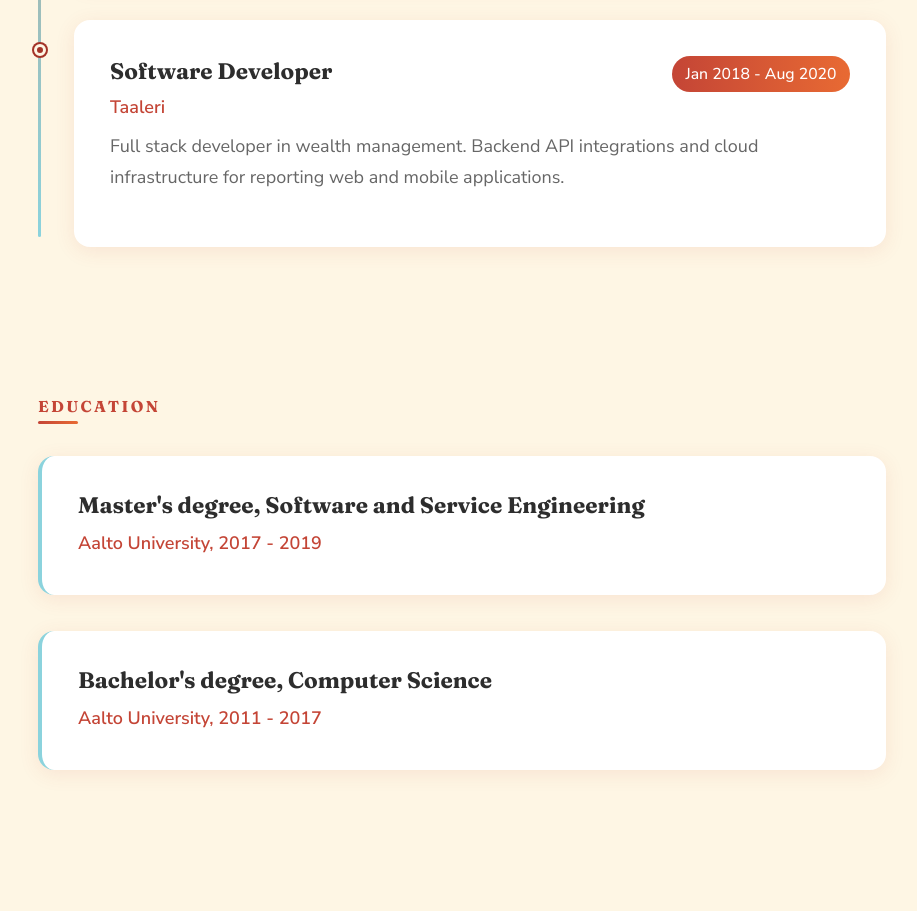
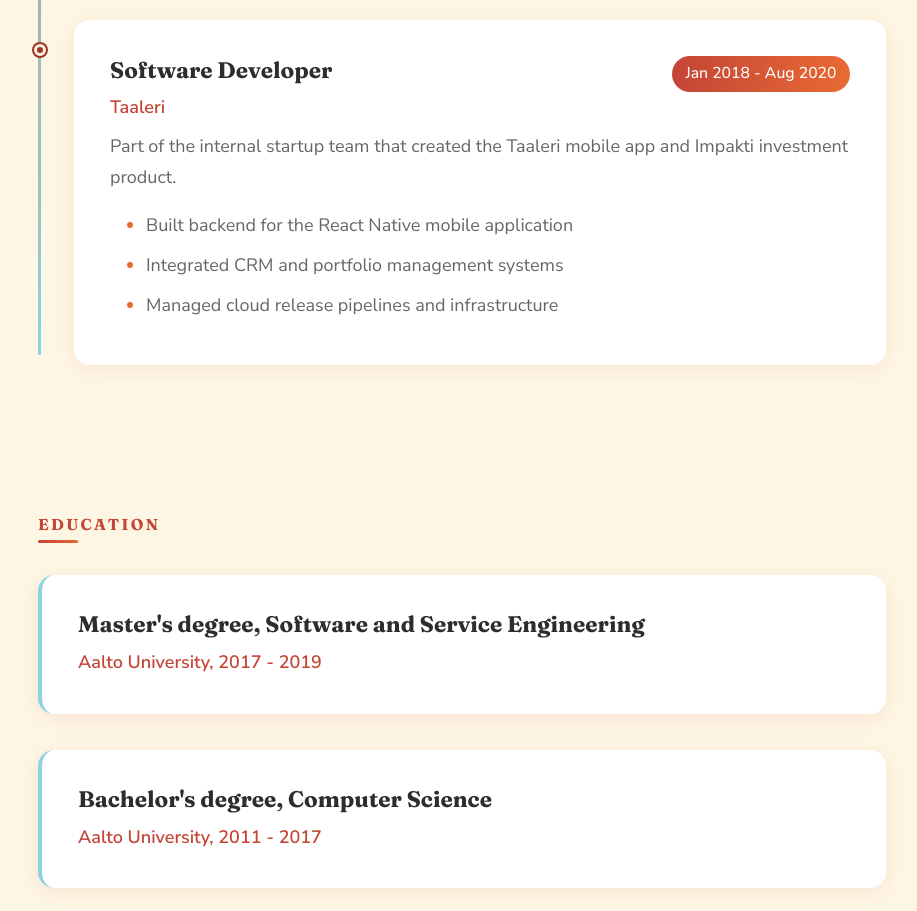
Before and after one commit to OlliTapio/website, a plain HTML site: page index.html in a window 1280 px wide. Shown: the part 3280-4191 px from the top of the page, without its empty margins (178-1095 px from the left). Drawn offline with Linux system fonts and the light colour scheme.

Commit message:
Flesh out Taaleri experience entry with specific achievements
Co-Authored-By: Claude Opus 4.6 <noreply@anthropic.com>

```diff
--- a/index.html
+++ b/index.html
@@ -136,7 +136,12 @@
               <span class="experience-date">Jan 2018 - Aug 2020</span>
             </div>
             <p class="experience-company">Taaleri</p>
-            <p>Full stack developer in wealth management. Backend API integrations and cloud infrastructure for reporting web and mobile applications.</p>
+            <p>Part of the internal startup team that created the Taaleri mobile app and Impakti investment product.</p>
+            <ul>
+              <li>Built backend for the React Native mobile application</li>
+              <li>Integrated CRM and portfolio management systems</li>
+              <li>Managed cloud release pipelines and infrastructure</li>
+            </ul>
           </div>
 
         </div>
```
